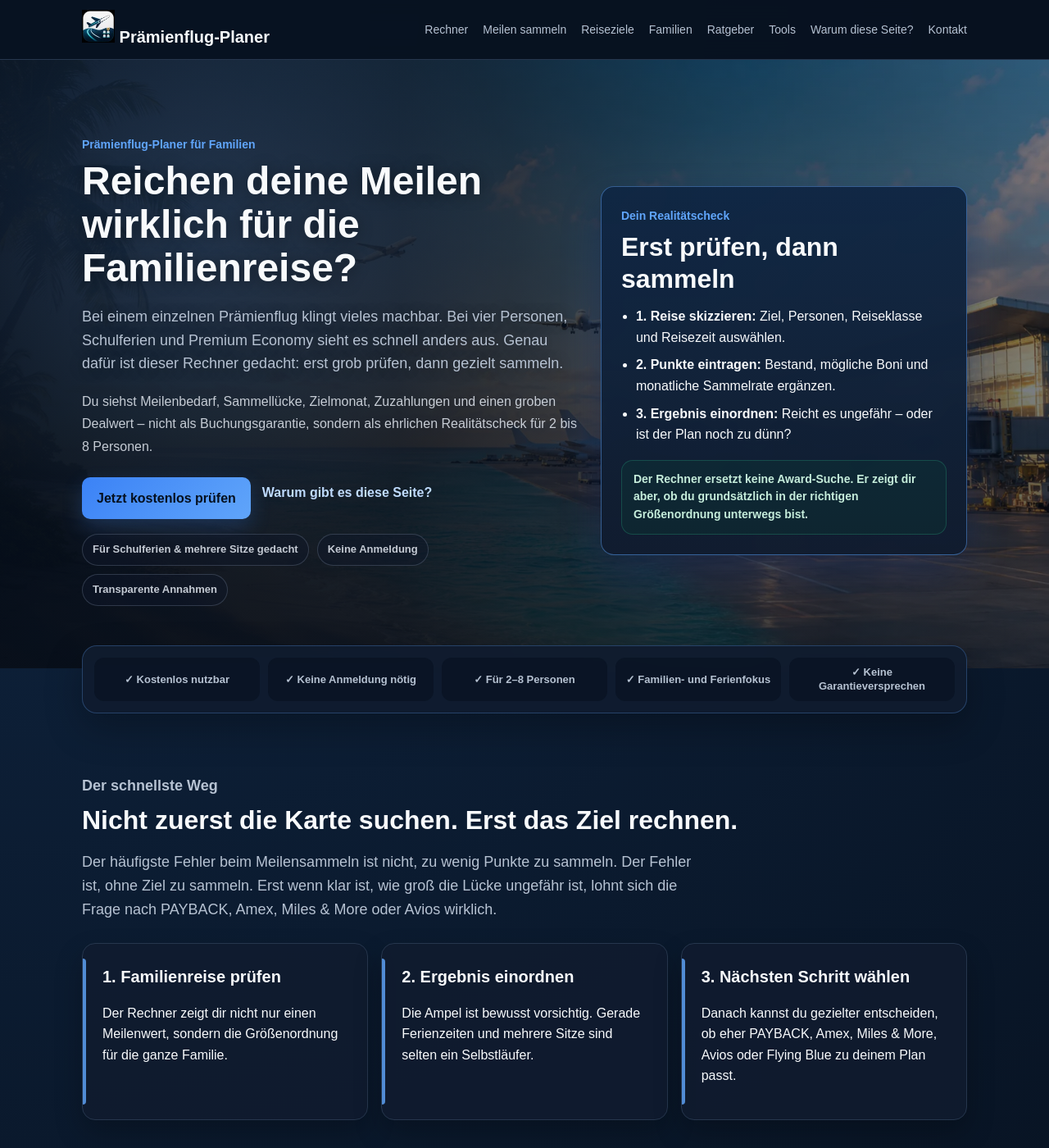
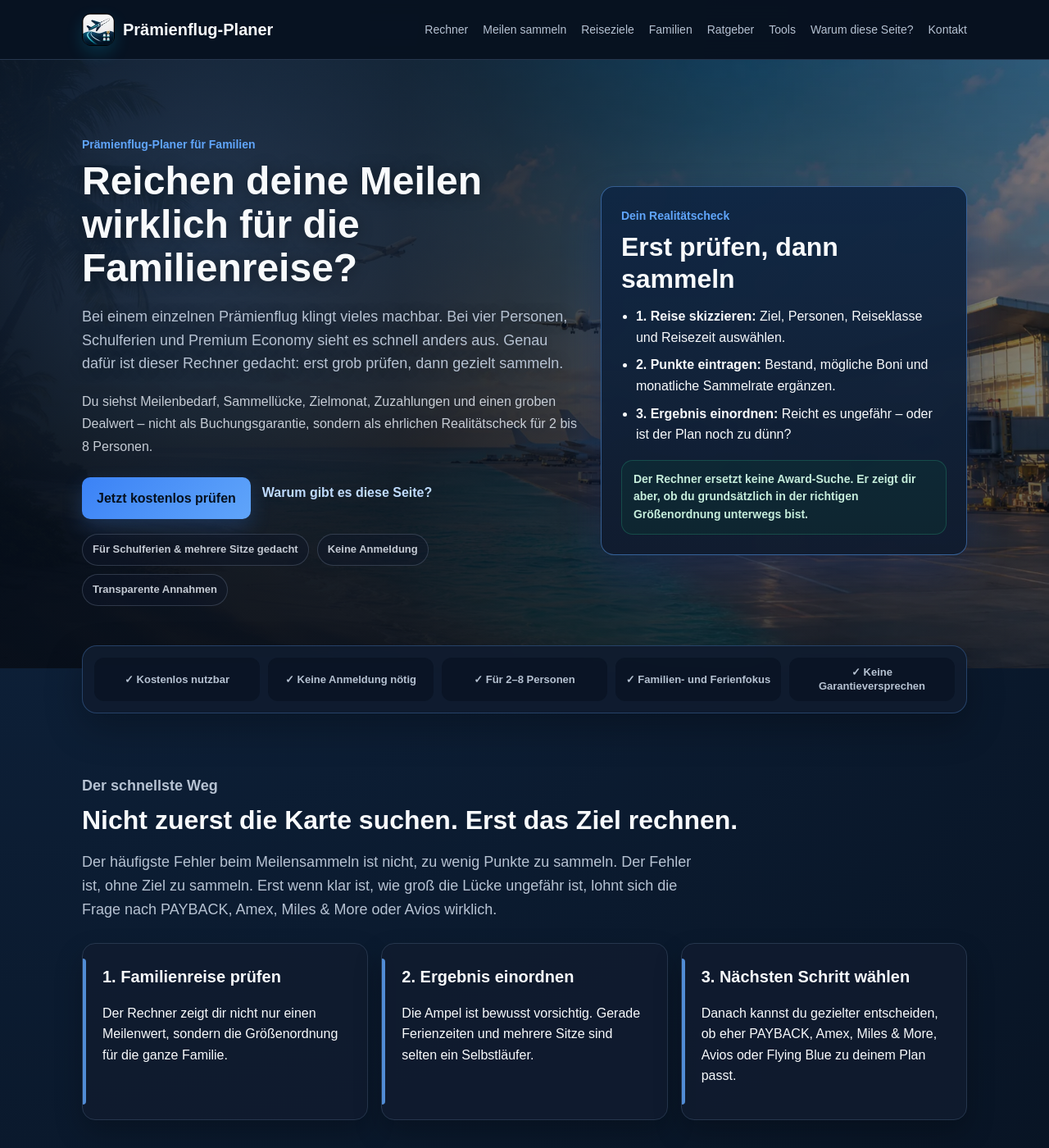
Before and after one commit to Praemienflug-Planer/miles-planer, a Jekyll site: the page built from index.html, in a window 1280 px wide and 1400 px high. Shown: the whole window at 82% size. Built offline with Jekyll 4.4.1, drawn with Linux system fonts in a browser that asks for light colours.

Commit message:
Header-Logo responsiv stylen

```diff
--- a/assets/css/layout.css
+++ b/assets/css/layout.css
@@ -7,7 +7,25 @@
   backdrop-filter: blur(12px);
 }
 .nav { display: flex; justify-content: space-between; align-items: center; min-height: 72px; gap: 20px; }
-.brand { font-weight: 800; font-size: 20px; color: var(--text); }
+.brand {
+  display: inline-flex;
+  align-items: center;
+  gap: 10px;
+  font-weight: 800;
+  font-size: 20px;
+  color: var(--text);
+  white-space: nowrap;
+}
+.brand:hover { color: var(--text); }
+.brand-logo {
+  width: 40px;
+  height: 40px;
+  flex: 0 0 40px;
+  display: block;
+  border-radius: 12px;
+  box-shadow: 0 8px 20px rgba(0, 214, 255, 0.16);
+}
+.brand-name { line-height: 1.1; }
 .main-nav, .main-nav ul { display: flex; align-items: center; gap: 18px; flex-wrap: wrap; margin: 0; padding: 0; list-style: none; min-width: 0; }
 .nav-item { position: relative; }
 .has-dropdown { padding-bottom: 14px; margin-bottom: -14px; }
@@ -117,7 +135,8 @@ img, iframe, video {
 @media (max-width: 900px) {
   .nav, .cta-box { align-items: flex-start; flex-direction: column; }
   .nav { gap: 14px; min-height: auto; padding-top: 14px; padding-bottom: 14px; }
-  .brand { width: 100%; font-size: 18px; padding-right: 56px; }
+  .brand { width: 100%; font-size: 18px; padding-right: 56px; gap: 9px; }
+  .brand-logo { width: 36px; height: 36px; flex-basis: 36px; border-radius: 10px; }
   .nav-toggle {
     position: absolute;
     right: 20px;
```
